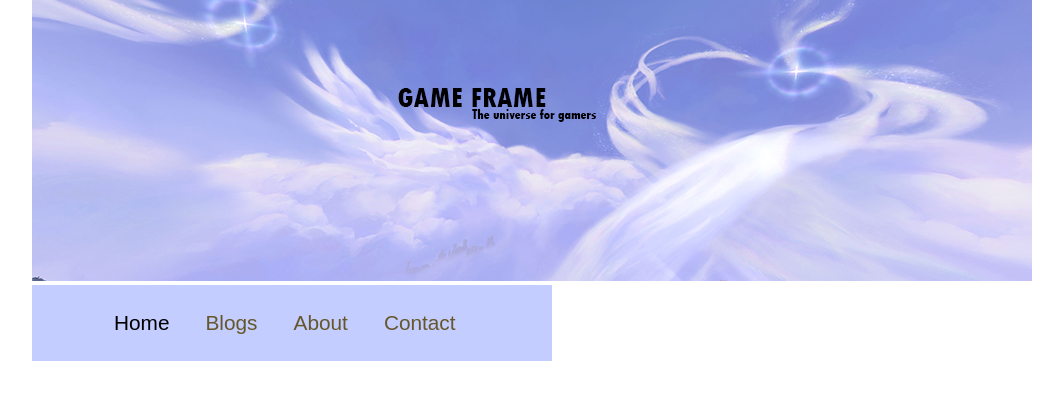
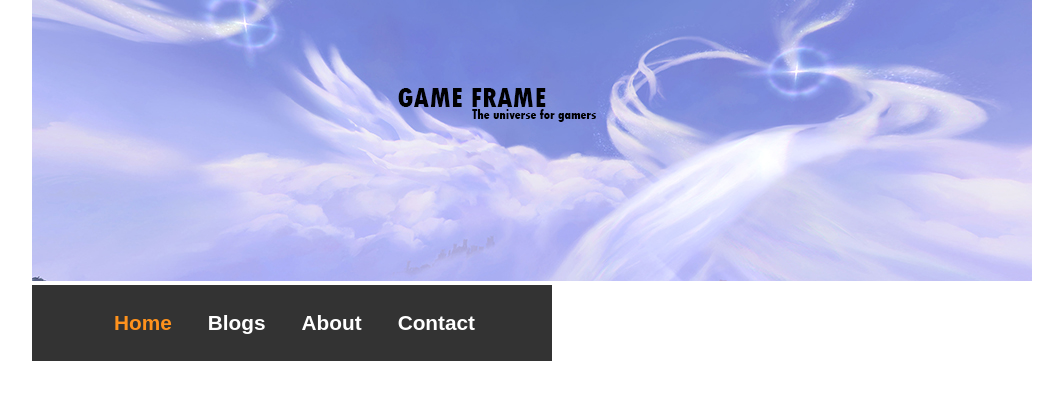
Before and after one commit to Phmik/project-exam-phmik-blog, a plain HTML site: page index.html in a window 1280 px wide. Shown: the whole page, without its empty margins (108-1171 px from the left). Drawn offline with Linux system fonts and the light colour scheme; a web font is replaced by a local one.

Commit message:
updated colors

```diff
--- a/css/style.css
+++ b/css/style.css
@@ -16,7 +16,7 @@ ul {
 /*  NAVIGATION  */
 
 .main-nav {
-    background-color: rgba(181, 193, 255, 80%);
+    background-color: var(--back-color);
     padding: 10px;
     max-width: 500px;
 }
@@ -27,15 +27,15 @@ ul {
 
 .main-nav a {
     font-family: var(--main-font);
-    font-weight: var(--medium-font);
+    font-weight: var(--bold-font);
     text-decoration: none;
-    color: #66572A;
+    color: rgb(255, 255, 255);
     margin-left: 2rem;
     font-size: 1.3rem;
 }
 
 .main-nav .nav-active {
-    color: black;
+    color: rgb(255, 146, 29);
 }
 
 .main-nav a:hover {
--- a/css/variables.css
+++ b/css/variables.css
@@ -8,5 +8,5 @@
     --style: normal;
 
     /* COLORS */
-    --back-color: rgba(181, 193, 255, 80%);
+    --back-color: rgba(0, 0, 0, 0.8);
 }
```
